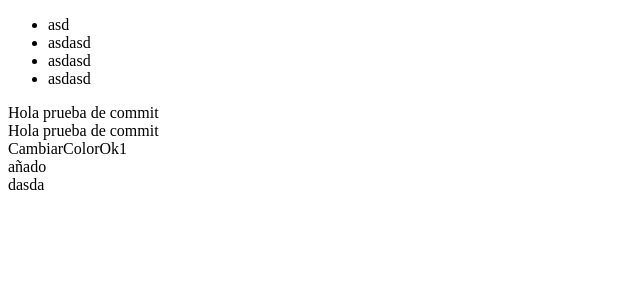
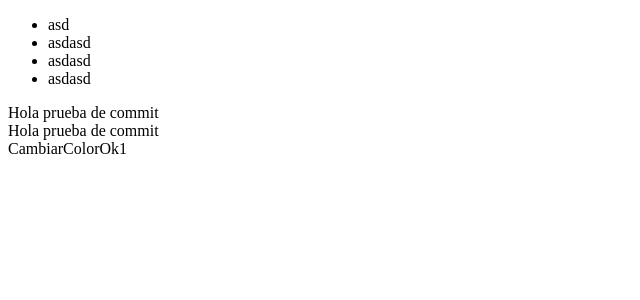
Before and after one commit to sebasmdl/pagina_web, an Angular app: page / in a window 1280 px wide. Shown: the top 300 px of the page, without its empty margins (0-640 px from the left). Built offline with nearby package versions, Linux system fonts and the light colour scheme.

Commit message:
asas
asas

```diff
--- a/src/app/app.component.html
+++ b/src/app/app.component.html
@@ -4,5 +4,3 @@
 <div>Hola prueba de commit</div>
 <div>Hola prueba de commit</div>
 <div>CambiarColorOk1</div>
-<div>añado</div>
-<div>dasda</div>
```
